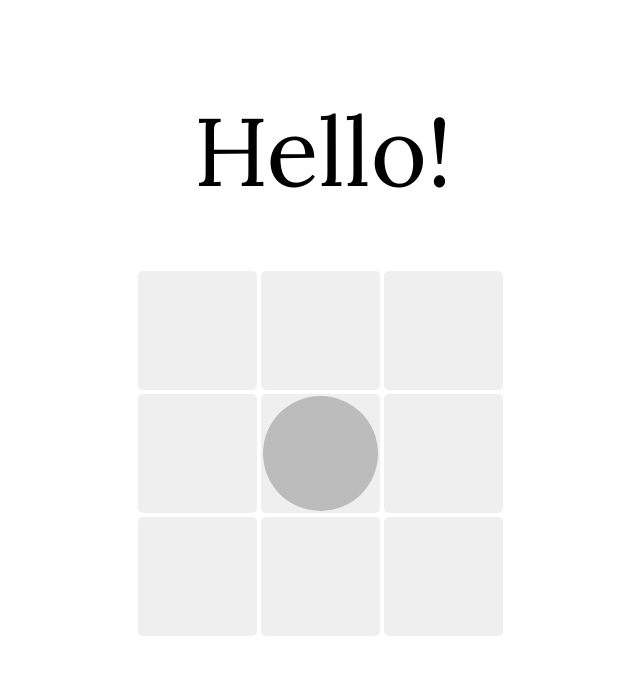
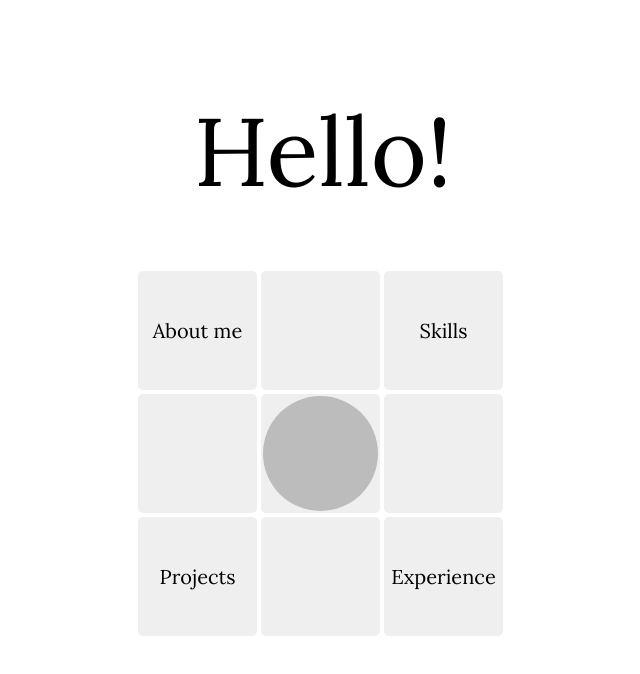
Before and after one commit to Dispersioned/web, a React (Create React App) app: page / in a window 1280 px wide. Shown: the top 674 px of the page, without its empty margins (317-957 px from the left). Built offline with nearby package versions, Linux system fonts and the light colour scheme.

Commit message:
add cells text

```diff
--- a/src/components/Dice/Dice.tsx
+++ b/src/components/Dice/Dice.tsx
@@ -1,3 +1,4 @@
+import { Typography } from '@mui/material'
 import React, { useEffect, useState } from 'react'
 import { closestCell } from '../../services/Dice'
 import { CELLS, OFFSET } from '../../services/Dice/consts'
@@ -7,12 +8,18 @@ import { Cell, GridLayer, Pointer, Wrapper } from './style'
 const Dice: React.FC<DiceProps> = ({ dragWrapperRef }) => {
   const [cells, setCells] = useState<ITable>(CELLS)
 
-  const [coords, setCoords] = useState<{ x: number; y: number }>()
+  const [cellText, setCellText] = useState([
+    ['About me', null, 'Projects'],
+    [null, null, null],
+    ['Skills', null, 'Experience'],
+  ])
+
+  const [point, setPoint] = useState<{ x: number; y: number }>()
   const [animateTo, setAnimateTo] = useState<{ x: number; y: number }>()
 
   useEffect(() => {
-    if (!coords) return
-    const { row, col } = closestCell(coords, cells)
+    if (!point) return
+    const { row, col } = closestCell(point, cells)
     const salt = Math.random()
     const pointerBugOffset = -3
 
@@ -20,17 +27,31 @@ const Dice: React.FC<DiceProps> = ({ dragWrapperRef }) => {
       x: cells[row][col].x - OFFSET.x + salt + pointerBugOffset,
       y: cells[row][col].y - OFFSET.y + salt + pointerBugOffset,
     })
-  }, [coords])
+  }, [point])
 
   return (
     <Wrapper ref={dragWrapperRef}>
-      <GridLayer>{cells.map((row, y) => row.map((_, x) => <Cell key={`${y}_${x}`} />))}</GridLayer>
+      <GridLayer>
+        {cells.map((row, y) =>
+          row.map((_, x) => (
+            <Cell key={`${y}_${x}`}>
+              <Typography
+                fontSize={20}
+                zIndex={100}
+                style={{ pointerEvents: 'none', userSelect: 'none' }}
+              >
+                {cellText[x][y]}
+              </Typography>
+            </Cell>
+          ))
+        )}
+      </GridLayer>
       <Pointer
         drag
         dragMomentum={false}
         initial={{ x: -3, y: -3 }}
         animate={animateTo}
-        onDragEnd={(event, info) => setCoords({ x: info.point.x, y: info.point.y })}
+        onDragEnd={(event, info) => setPoint({ x: info.point.x, y: info.point.y })}
         dragConstraints={dragWrapperRef}
         whileDrag={{ backgroundColor: '#9f9f9f' }}
         dragTransition={{ bounceStiffness: 200, bounceDamping: 20 }}
--- a/src/components/Dice/style.ts
+++ b/src/components/Dice/style.ts
@@ -32,6 +32,7 @@ export const Cell = styled.div`
 `
 
 export const Pointer = styled(motion.div)`
+  cursor: pointer;
   width: 115px;
   height: 115px;
   background-color: #bcbcbc;
```
